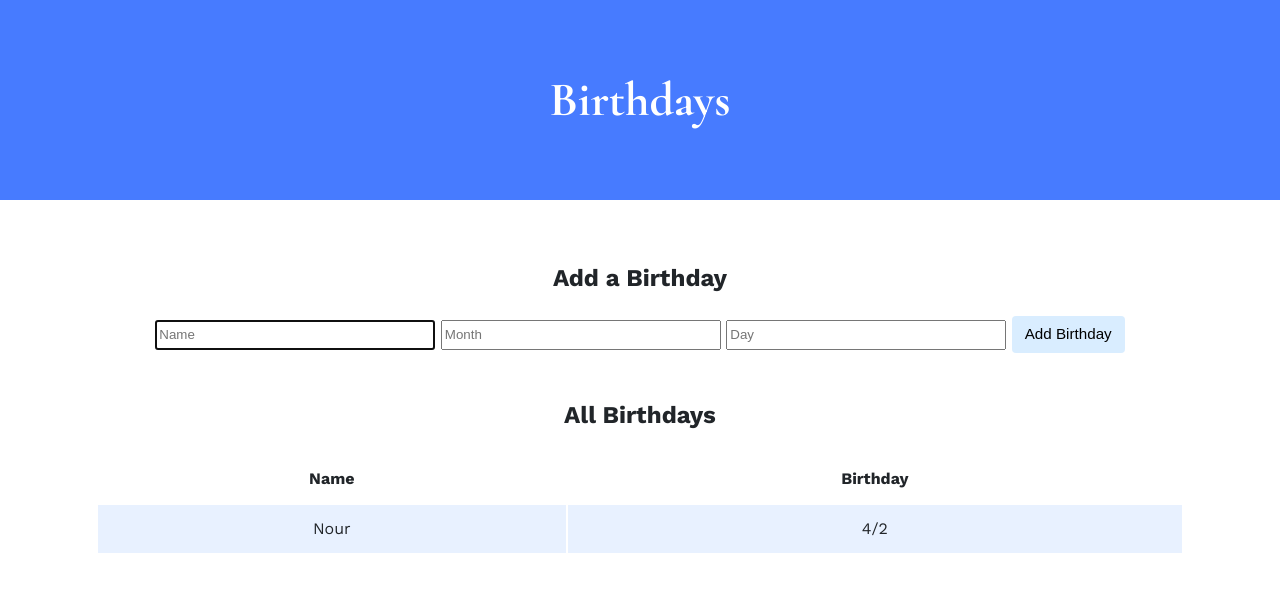
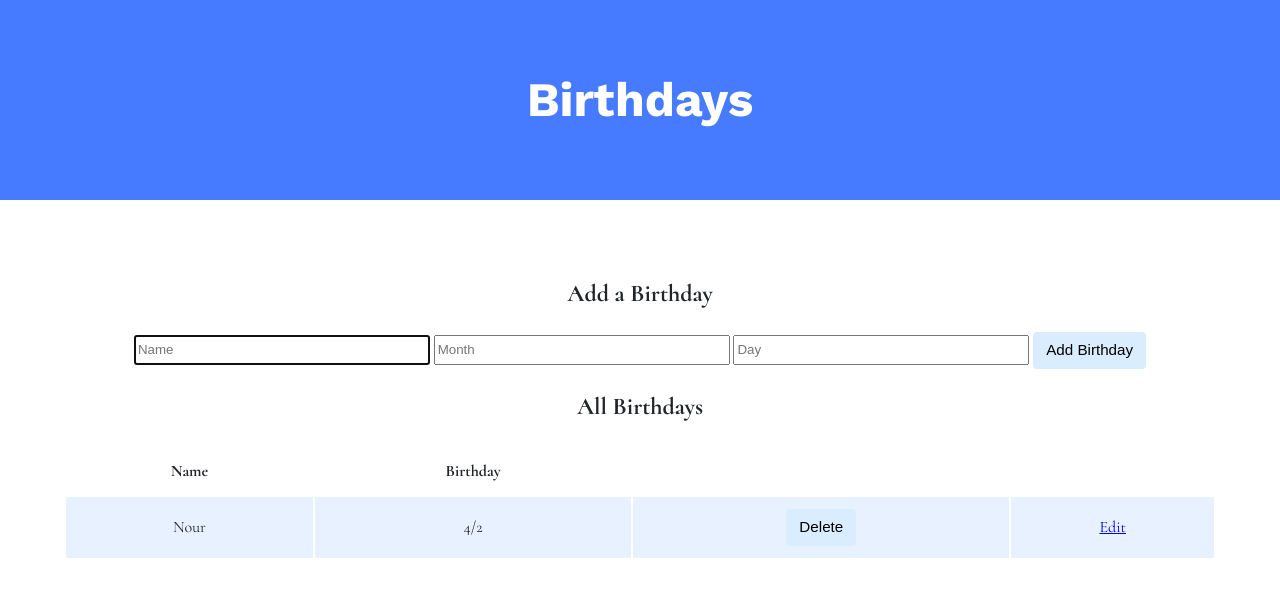
Before and after one commit to mohamed-amor1/CS50x, a Flask app: page / in a window 1280 px wide. Shown: the top 597 px of the page. Run offline with Flask 2, Linux system fonts and the light colour scheme; data comes from the database, SQL or seed files in the repository; both versions use the stored data as it was after the commit; some libraries are stand-ins or nearby versions.

Commit message:
birthday edit.

```diff
--- a/week-9-flask/labs/birthdays/app.py
+++ b/week-9-flask/labs/birthdays/app.py
@@ -5,6 +5,8 @@ from flask import Flask, flash, jsonify, redirect, render_template, request, ses
 
 # Configure application
 app = Flask(__name__)
+app.secret_key = 'your-secret-key-here'
+
 
 # Ensure templates are auto-reloaded
 app.config["TEMPLATES_AUTO_RELOAD"] = True
@@ -36,15 +38,45 @@ def after_request(response):
 @app.route("/", methods=["GET", "POST"])
 def index():
     if request.method == "POST":
-        # TODO: Add the user's entry into the database
+        # Validate user input
         name = request.form.get("name")
-        month = request.form.get("month")
-        day = request.form.get("day")
+        if not name or len(name) > 50 or not name.isalpha():
+            flash(
+                "Invalid name format. Please enter a string with maximum 50 characters.")
+            return redirect("/")
+
+        try:
+            month = int(request.form.get("month"))
+            if not 1 <= month <= 12:
+                raise ValueError()
+        except (ValueError, TypeError):
+            flash(
+                "Invalid month value. Please enter a positive integer between 1 and 12.")
+            return redirect(request.url)
+
+        try:
+            day = int(request.form.get("day"))
+            if not 1 <= day <= 31:
+                raise ValueError()
+        except (ValueError, TypeError):
+            flash("Invalid day value. Please enter a positive integer between 1 and 31.")
+            return redirect(request.url)
+
+        # Add the user's entry into the database
         new_birthday = Birthdays(name=name, month=month, day=day)
         db.session.add(new_birthday)
         db.session.commit()
+        return redirect("/")
 
-        return redirect("/")
+    edit_id = request.args.get("edit_id")
+    if edit_id:
+        # Retrieve the corresponding entry from the database
+        birthday = Birthdays.query.get(edit_id)
+        if birthday:
+            # Display the edit form for the entry
+            return render_template("index.html", birthday=birthday, edit_mode=True)
+        else:
+            flash("Invalid birthday ID.")
 
     else:
 
@@ -53,5 +85,51 @@ def index():
         return render_template("index.html", birthdays=birthdays)
 
 
+@app.route("/delete/<int:id>", methods=["POST"])
+def delete(id):
+    birthday = Birthdays.query.get_or_404(id)
+    db.session.delete(birthday)
+    db.session.commit()
+    flash("Birthday entry deleted successfully.")
+    return redirect("/")
+
+
+@app.route("/edit/<int:id>", methods=["GET", "POST"])
+def edit(id):
+    birthday = Birthdays.query.get_or_404(id)
+
+    if request.method == "POST":
+        name = request.form.get("name")
+        month = request.form.get("month")
+        day = request.form.get("day")
+
+        # Validate input
+        errors = []
+        if not name or len(name) > 50:
+            errors.append(
+                "Name should be a string with maximum 50 characters.")
+        if not month or not month.isdigit() or int(month) < 1 or int(month) > 12:
+            errors.append(
+                "Month should be a positive integer between 1 and 12.")
+        if not day or not day.isdigit() or int(day) < 1 or int(day) > 31:
+            errors.append("Day should be a positive integer between 1 and 31.")
+
+        # If input is valid, update the entry and redirect to home page
+        if not errors:
+            birthday.name = name
+            birthday.month = month
+            birthday.day = day
+            db.session.commit()
+            flash("Birthday updated successfully.")
+            return redirect("/")
+
+        # If input is not valid, show error messages and reload the form
+        for error in errors:
+            flash(error)
+
+    # Render the edit form
+    return render_template("index.html", edit_mode=True, bday=birthday)
+
+
 if __name__ == '__main__':
     app.run(debug=True)
--- a/week-9-flask/labs/birthdays/static/styles.css
+++ b/week-9-flask/labs/birthdays/static/styles.css
@@ -15,7 +15,7 @@ body {
   padding-right: 15px;
   text-align: center;
   width: 90%;
-  font-family: "Work Sans", sans-serif;
+  font-family: "Cormorant", serif;
 }
 
 .header {
@@ -31,7 +31,7 @@ body {
   padding-left: 2rem;
   padding-right: 2rem;
   padding-top: 0.5rem;
-  font-family: "Work Sans", sans-serif;
+  font-family: "Cormorant", serif;
 }
 
 .section:hover {
@@ -41,7 +41,7 @@ body {
 
 h1 {
   font-size: 48px;
-  font-family: "Cormorant", serif;
+  font-family: "Work Sans", sans-serif;
 }
 
 button,
--- a/week-9-flask/labs/birthdays/templates/index.html
+++ b/week-9-flask/labs/birthdays/templates/index.html
@@ -12,6 +12,7 @@
     />
 
     <link href="/static/styles.css" rel="stylesheet" />
+
     <title>Birthdays</title>
   </head>
   <body>
@@ -20,18 +21,59 @@
     </div>
     <div class="container">
       <div class="section">
+        {% if edit_mode and bday %}
+        <h2>Edit Birthday</h2>
+        <form
+          method="post"
+          action="{{ url_for('edit', id=bday.id) }}"
+          id="edit-form"
+        >
+          <div>
+            <label for="name">Name:</label>
+            <input type="text" name="name" id="name" value="{{ bday.name }}" />
+          </div>
+          <div>
+            <label for="month">Month:</label>
+            <input
+              type="text"
+              name="month"
+              id="month"
+              value="{{ bday.month }}"
+            />
+          </div>
+          <div>
+            <label for="day">Day:</label>
+            <input type="text" name="day" id="day" value="{{ bday.day }}" />
+          </div>
+          <div>
+            <button type="submit">Update Birthday</button>
+          </div>
+        </form>
+        {% endif %}
+      </div>
+    </div>
+
+    <div class="container" id="add-birthday">
       <h2>Add a Birthday</h2>
+      {% with messages = get_flashed_messages() %} {% if messages %}
+      <p style="color: blue; text-align: center">
+        {% for message in messages %} {{ message }}<br />
+        {% endfor %}
+      </p>
+      {% endif %} {% endwith %}
+
       <!-- TODO: Create a form for users to submit a name, a month, and a day -->
       <form action="/" method="post">
         <input type="text" name="name" autofocus placeholder="Name"" /> <input
-          type="number" name="month" placeholder="Month"" /> <input
-          type="number" name="day" autofocus placeholder="Day"" />
+        type="number" name="month" placeholder="Month"" /> <input type="number"
+        name="day" autofocus placeholder="Day"" />
 
         <button type="submit">Add Birthday</button>
       </form>
+      <p>{{ error }}</p>
     </div>
 
-      <div class="section">
+    <div class="container" id="all-birthdays">
       <h2>All Birthdays</h2>
       <table>
         <thead>
@@ -46,11 +88,20 @@
           <tr>
             <td>{{ bday.name }}</td>
             <td>{{ bday.month }}/{{ bday.day }}</td>
+            <td>
+              <form action="{{ url_for('delete', id=bday.id) }}" method="POST">
+                <button type="submit" class="btn btn-danger">Delete</button>
+              </form>
+            </td>
+            <td>
+              <a href="{{ url_for('edit', id=bday.id)}}" class="btn btn-primary"
+                >Edit</a
+              >
+            </td>
           </tr>
           {% endfor %}
         </tbody>
       </table>
     </div>
-    </div>
   </body>
 </html>
```
Also changed, not shown: week-9-flask/labs/birthdays/birthdays.db. Lines whose indentation alone changed are shown as unchanged.
